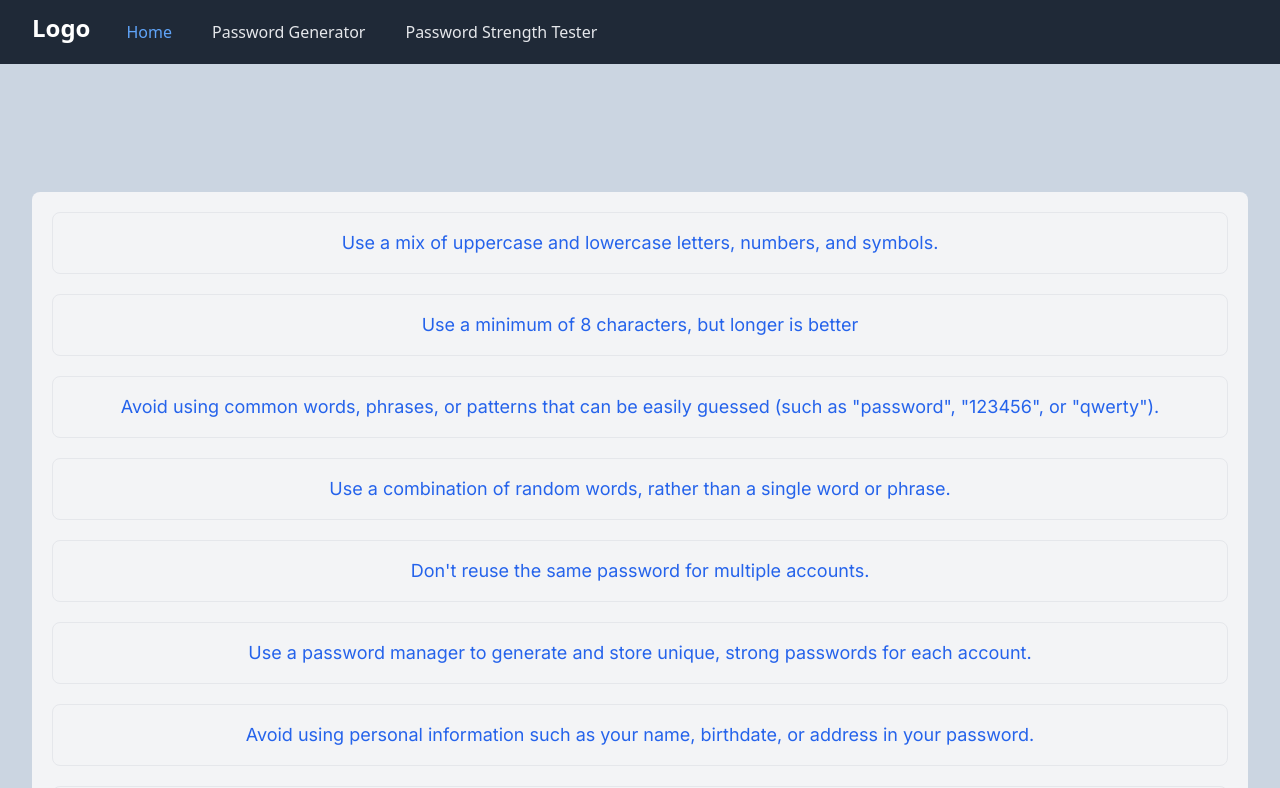
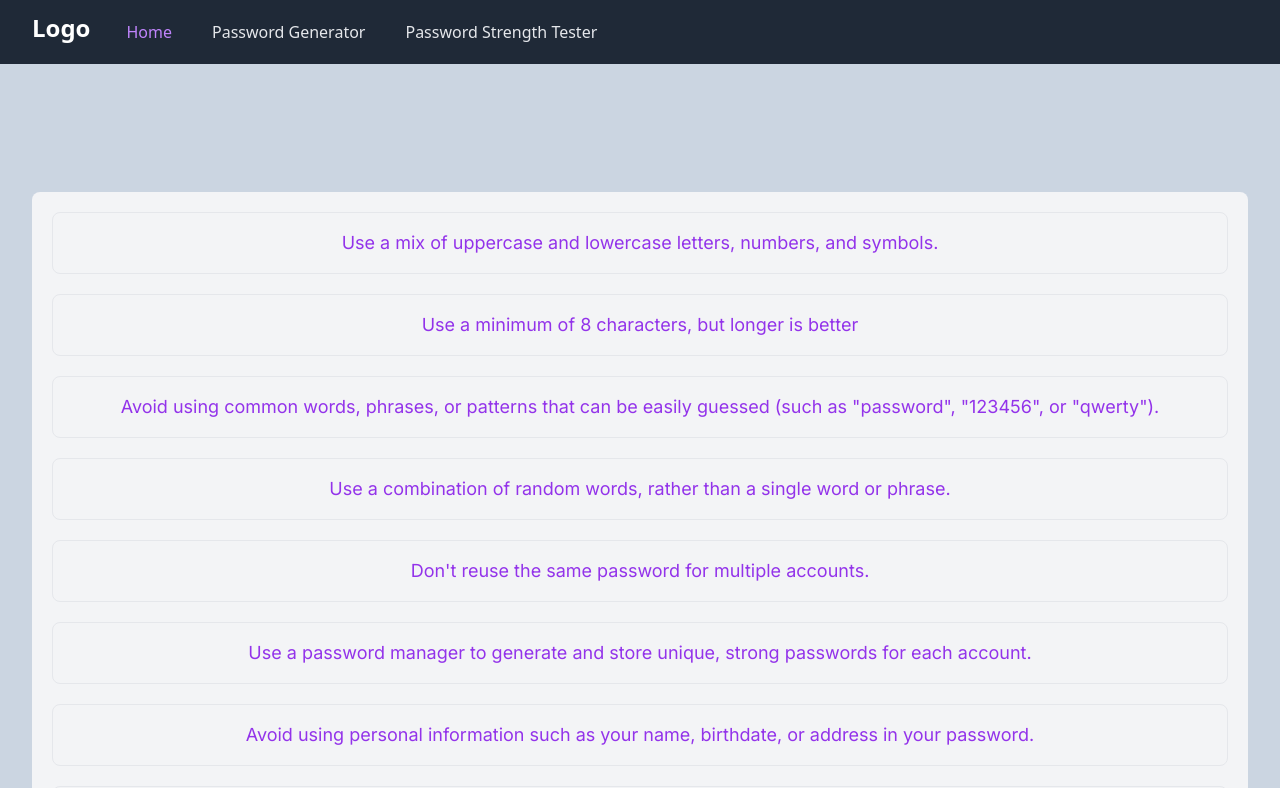
Before and after one commit to piotrszubert/password-generator, a Next.js app: page / in a window 1280 px wide. Shown: the top 788 px of the page. Built offline with nearby package versions, Linux system fonts and the light colour scheme.

Commit message:
changed color

```diff
--- a/components/navigation.tsx
+++ b/components/navigation.tsx
@@ -73,8 +73,8 @@ const Navigation = () => {
 									<Link
 										key={item.name}
 										href={item.href}
-										className={`${router.pathname === item.href ? 'font-medium text-blue-400' : 'text-gray-200'
-											} hover:text-blue-400 block px-3 py-2 rounded-md text-base font-medium`}
+										className={`${router.pathname === item.href ? 'font-medium text-purple-400' : 'text-gray-200'
+											} hover:text-purple-400 block px-3 py-2 rounded-md text-base font-medium`}
 										aria-current={router.pathname === item.href ? 'page' : undefined}
 									>
 										{item.name}
@@ -93,8 +93,8 @@ const Navigation = () => {
 							<Link
 								key={item.name}
 								href={item.href}
-								className={`${router.pathname === item.href ? 'font-medium text-blue-400' : 'text-gray-200'
-									} hover:text-blue-400 block px-3 py-2 rounded-md text-base font-medium`}
+								className={`${router.pathname === item.href ? 'font-medium text-purple-400' : 'text-gray-200'
+									} hover:text-purple-400 block px-3 py-2 rounded-md text-base font-medium`}
 								aria-current={router.pathname === item.href ? 'page' : undefined}
 							>
 								{item.name}
--- a/src/pages/index.tsx
+++ b/src/pages/index.tsx
@@ -17,7 +17,7 @@ export default function Home() {
 				<div className="bg-slate-300">
 					<main className={inter.className}>
 						<div className='mx-auto max-w-7xl px-4 sm:px-6 lg:px-8 pt-20 pb-16 text-center lg:pt-32'>
-							<ul className='bg-gray-100 rounded-lg p-5 flex flex-col gap-5 list-none text-blue-600'>
+							<ul className='bg-gray-100 rounded-lg p-5 flex flex-col gap-5 list-none text-purple-600'>
 								<li className='border p-4 rounded-lg hover:bg-gray-200 transition duration-300 text-lg leading-7'>Use a mix of uppercase and lowercase letters, numbers, and symbols.</li>
 								<li className='border p-4 rounded-lg hover:bg-gray-200 transition duration-300 text-lg leading-7'>Use a minimum of 8 characters, but longer is better</li>
 								<li className='border p-4 rounded-lg hover:bg-gray-200 transition duration-300 text-lg leading-7'>Avoid using common words, phrases, or patterns that can be easily guessed (such as &quot;password&quot;, &quot;123456&quot;, or &quot;qwerty&quot;).</li>
--- a/src/pages/password.tsx
+++ b/src/pages/password.tsx
@@ -50,11 +50,11 @@ const Password: React.FC = () => {
 							<input type="checkbox" id="password-lowercase" checked={lowercase} onChange={(e) => setLowercase(e.target.checked)} />
 						</div>
 						<div>
-							<button
-								className="bg-blue-500 hover:bg-blue-700 text-white font-bold py-2 px-4 borde rounded-md"
-								onClick={generate}>
-								Generate Password
-							</button>
+						<button
+							className="bg-purple-600 hover:bg-purple-700 active:bg-purple-800 text-white font-semibold py-2 px-4 rounded"
+							onClick={generate}>
+							Generate Password
+						</button>
 						</div>
 						<div className="max-w-sm mx-auto flex items-center justify-between py-2 px-4 bg-gray-100 rounded-md">
 							<input type="text" value={password} readOnly className="flex-grow bg-transparent outline-none" />
```
